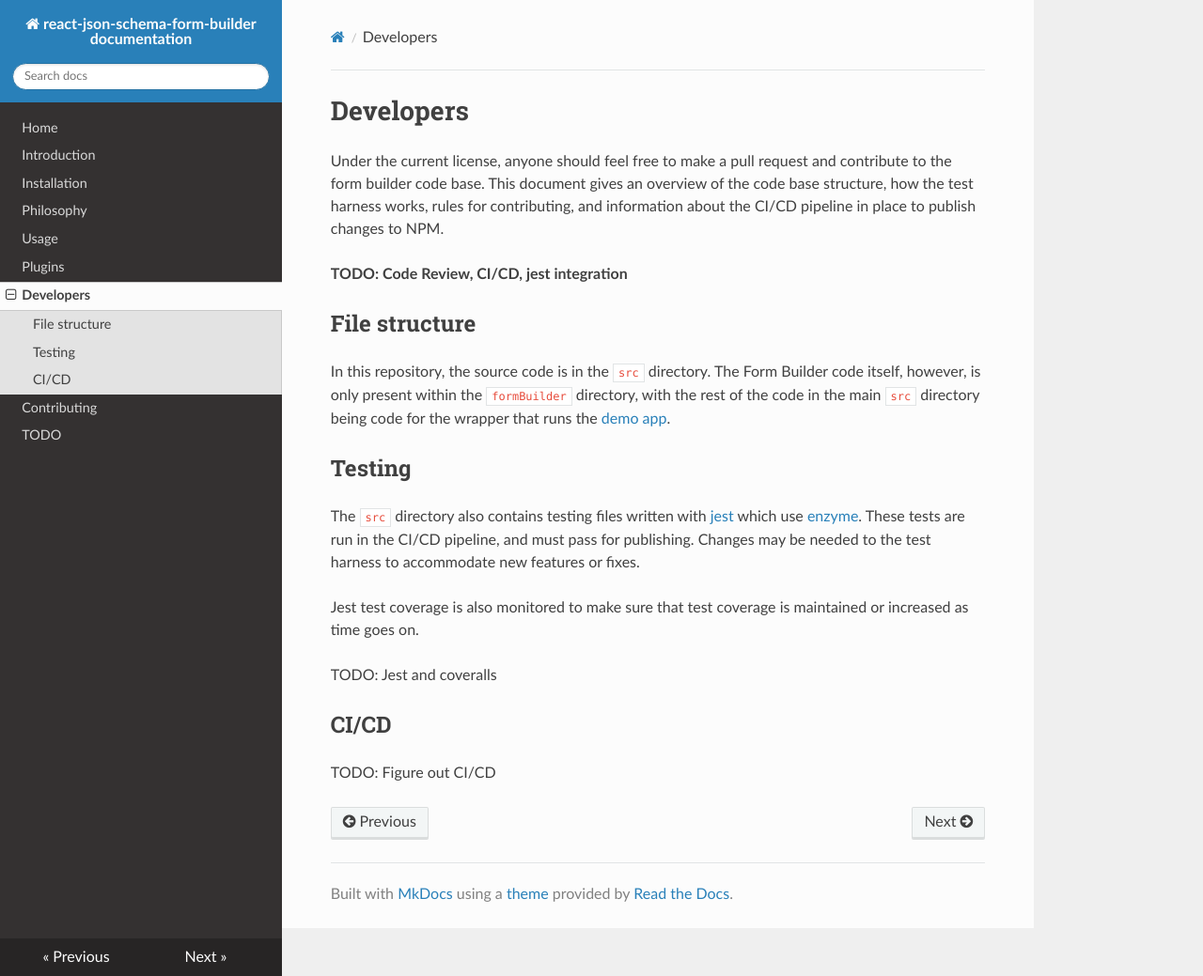
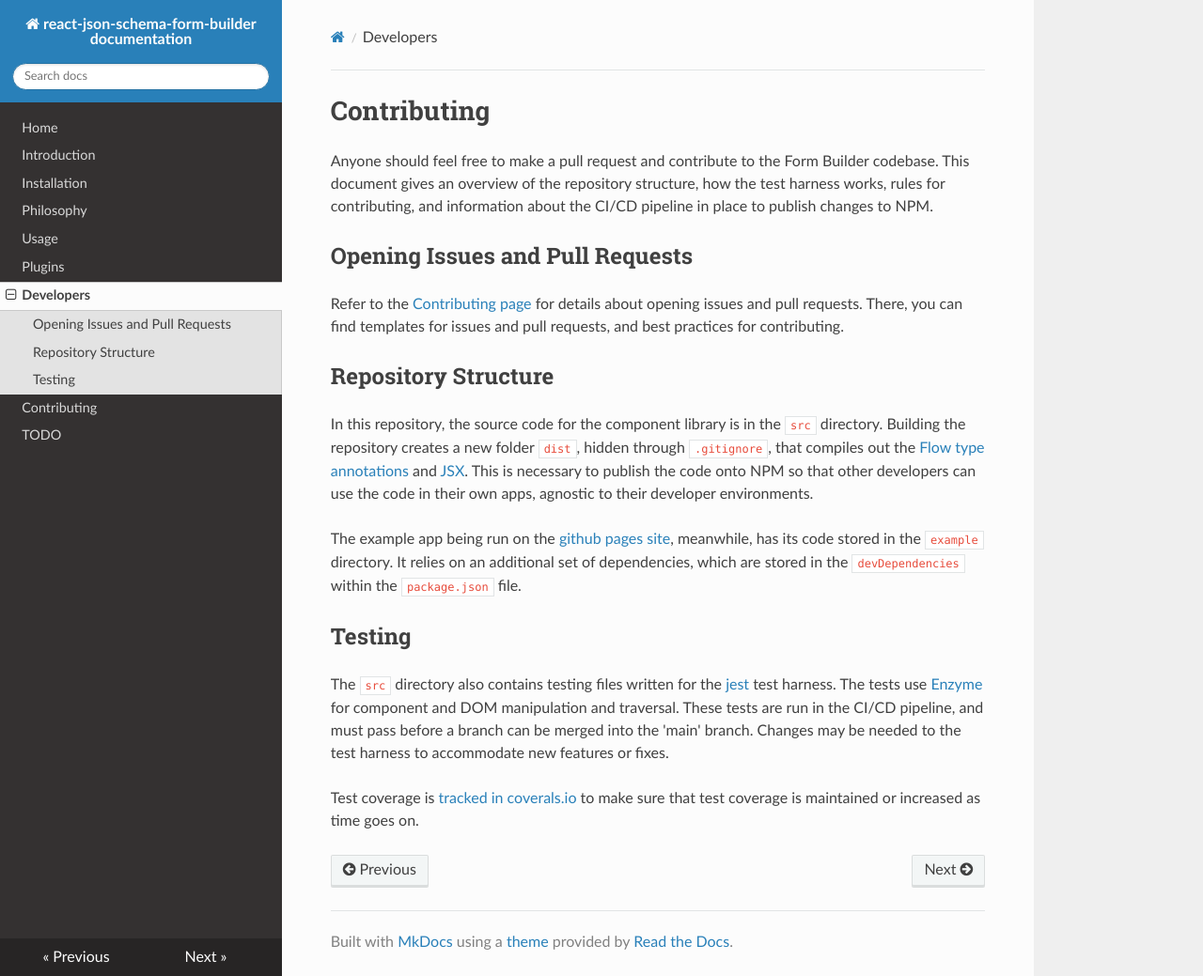
Before and after one commit to ginkgobioworks/react-json-schema-form-builder, an MkDocs documentation site: the page built from docs/Developers.md, in a window 1280 px wide and 1039 px high. Shown: the whole window at 94% size. Built offline with MkDocs 1.6.1, drawn with Linux system fonts in a browser that asks for light colours; nearby versions of some CDN libraries.

Commit message:
documentation first pass

```diff
--- a/docs/Developers.md
+++ b/docs/Developers.md
@@ -1,21 +1,19 @@
-# Developers
+# Contributing
 
-Under the current license, anyone should feel free to make a pull request and contribute to the form builder code base. This document gives an overview of the code base structure, how the test harness works, rules for contributing, and information about the CI/CD pipeline in place to publish changes to NPM.
+Anyone should feel free to make a pull request and contribute to the Form Builder codebase. This document gives an overview of the repository structure, how the test harness works, rules for contributing, and information about the CI/CD pipeline in place to publish changes to NPM.
 
-**TODO: Code Review, CI/CD, jest integration**
+## Opening Issues and Pull Requests
 
-## File structure
+Refer to the [Contributing page](https://react-json-schema-form-builder.readthedocs.io/en/latest/Contributing) for details about opening issues and pull requests. There, you can find templates for issues and pull requests, and best practices for contributing.
 
-In this repository, the source code is in the `src` directory. The Form Builder code itself, however, is only present within the `formBuilder` directory, with the rest of the code in the main `src` directory being code for the wrapper that runs the [demo app](https://ginkgobioworks.github.io/react-json-schema-form-builder/).
+## Repository Structure
+
+In this repository, the source code for the component library is in the `src` directory. Building the repository creates a new folder `dist`, hidden through `.gitignore`, that compiles out the [Flow type annotations](https://flow.org/en/docs/types/) and [JSX](https://reactjs.org/docs/introducing-jsx.html). This is necessary to publish the code onto NPM so that other developers can use the code in their own apps, agnostic to their developer environments.
+
+The example app being run on the [github pages site](https://ginkgobioworks.github.io/react-json-schema-form-builder/), meanwhile, has its code stored in the `example` directory. It relies on an additional set of dependencies, which are stored in the `devDependencies` within the `package.json` file.
 
 ## Testing
 
-The `src` directory also contains testing files written with [jest](https://ginkgobioworks.github.io/react-json-schema-form-builder/) which use [enzyme](https://github.com/enzymejs/enzyme). These tests are run in the CI/CD pipeline, and must pass for publishing. Changes may be needed to the test harness to accommodate new features or fixes.
+The `src` directory also contains testing files written for the [jest](https://ginkgobioworks.github.io/react-json-schema-form-builder/) test harness. The tests use [Enzyme](https://github.com/enzymejs/enzyme) for component and DOM manipulation and traversal. These tests are run in the CI/CD pipeline, and must pass before a branch can be merged into the 'main' branch. Changes may be needed to the test harness to accommodate new features or fixes.
 
-Jest test coverage is also monitored to make sure that test coverage is maintained or increased as time goes on.
-
-TODO: Jest and coveralls
-
-## CI/CD
-
-TODO: Figure out CI/CD
+Test coverage is [tracked in coverals.io](https://coveralls.io/github/ginkgobioworks/react-json-schema-form-builder) to make sure that test coverage is maintained or increased as time goes on.
```
Also changed, not shown: docs/Philosophy.md (+1 -1 lines), docs/Usage.md (+6 -6 lines), 4 other files.
